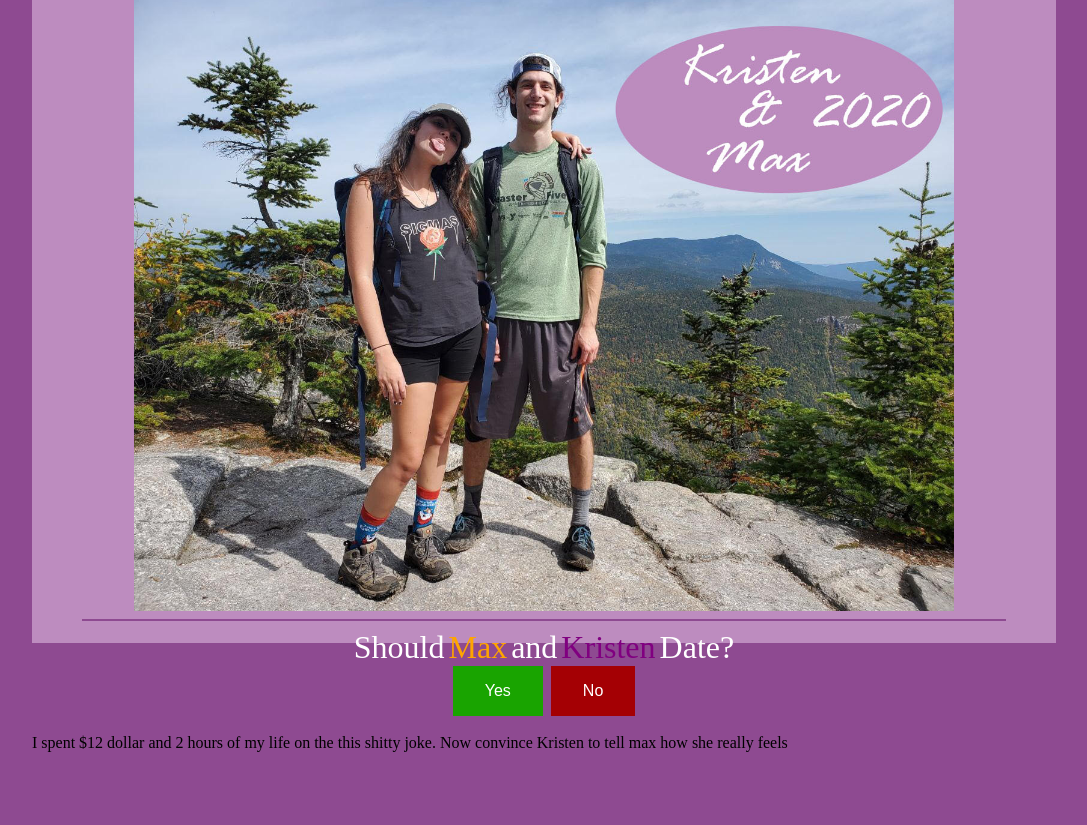
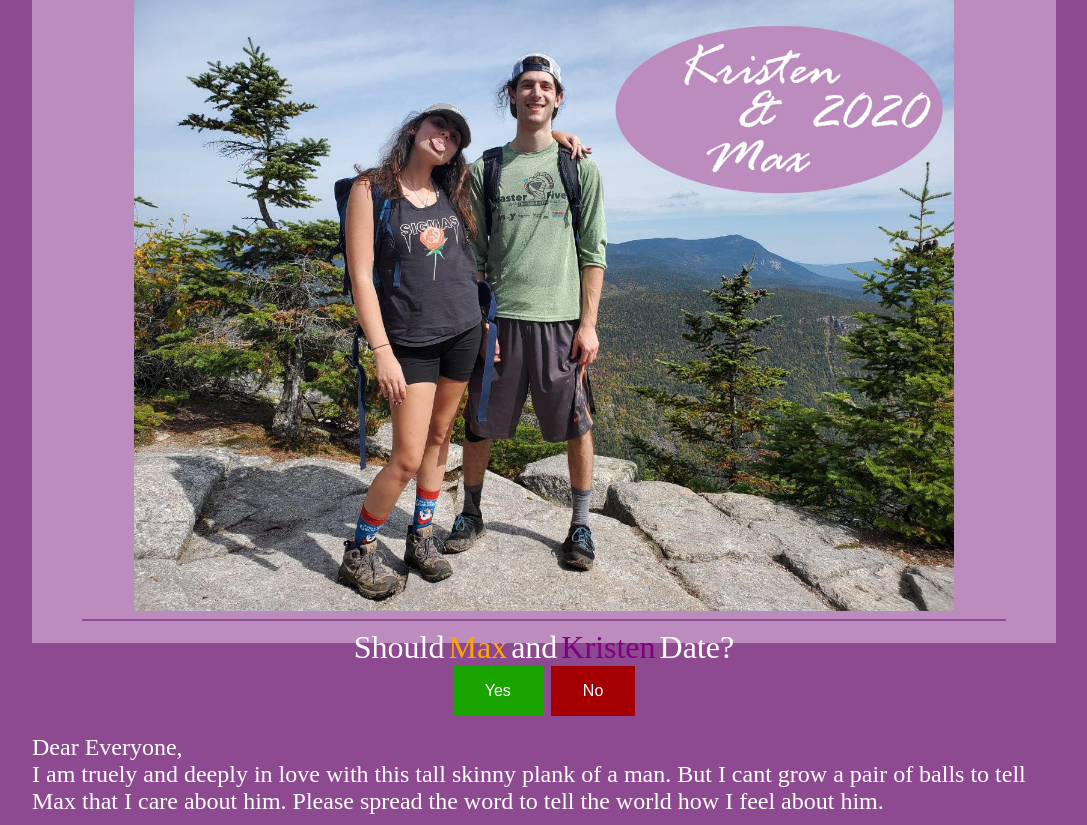
Before and after one commit to kristenmax2020/homepage, a plain HTML site: page index.html in a window 1280 px wide. Shown: the part 149-974 px from the top of the page, without its empty margins (96-1183 px from the left). Before the commit the page ends 901 px from the top, so only its background shows below. Drawn offline with Linux system fonts and the light colour scheme.

Commit message:
fuck Kristen

```diff
--- a/index.html
+++ b/index.html
@@ -33,8 +33,11 @@
 
         <div style="width: 90%; margin: 8px auto 8px auto; border: #8E4A91 1px solid"></div>
 
-        <div>
-            I spent $12 dollar and 2 hours of my life on the this shitty joke. Now convince Kristen to tell max how she really feels
+        <div  style="margin: 0 auto 0 auto; color: white; font-size: 24px">
+            Dear Everyone, <br>
+            I am truely and deeply in love with this tall skinny plank of a man. But I cant grow a pair of balls to tell
+            Max that I care about him. Please spread the word to tell the world how I feel about him.
         </div>
+        <div style="width: 90%; margin: 8px auto 8px auto; border: #8E4A91 1px solid"></div>
     </body>
 </html>
```
